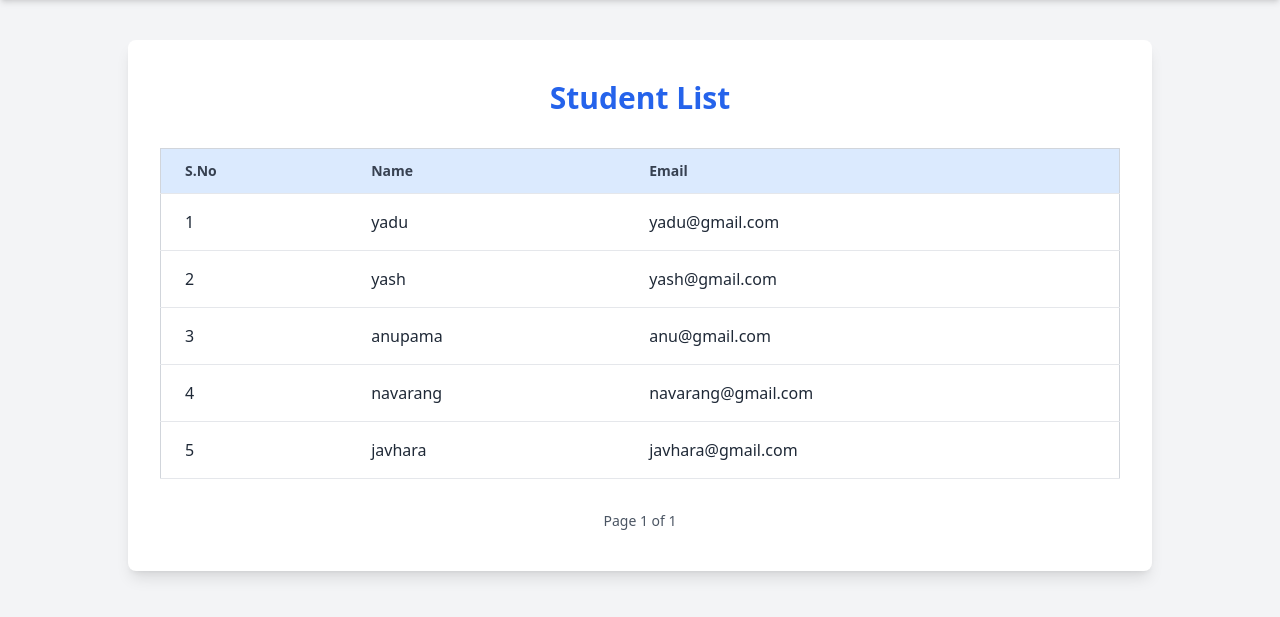
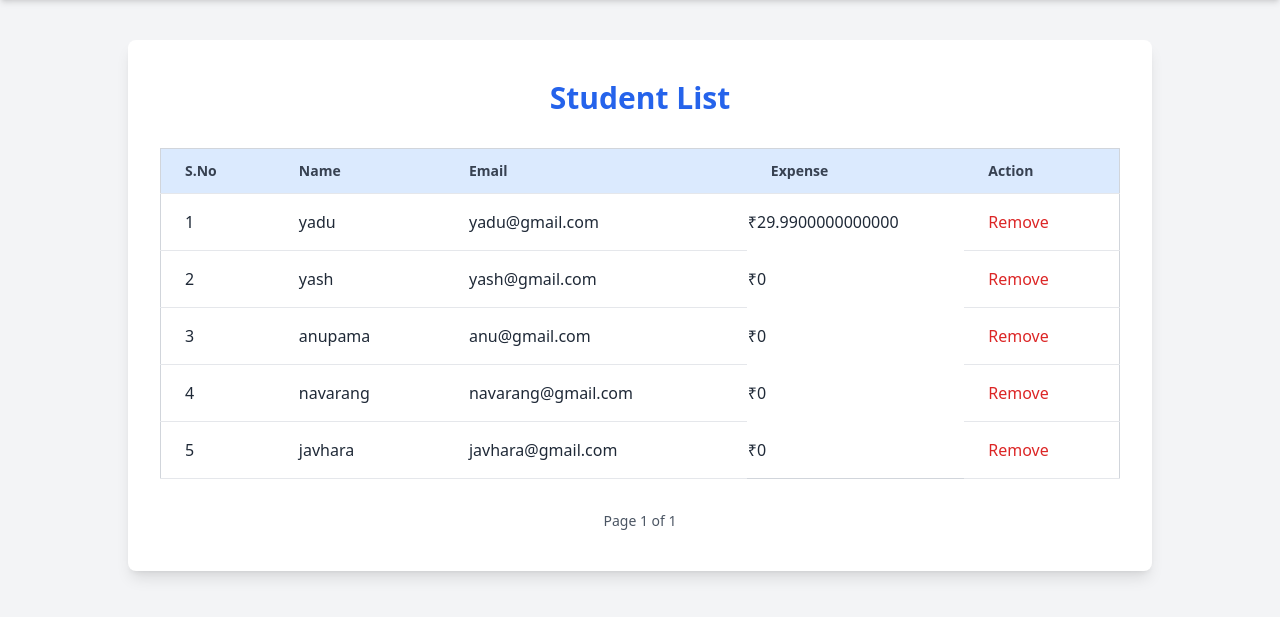
Before and after one commit to YashKrishna7/mini-project, a Django app: page /view_students/ in a window 1280 px wide. Shown: the part 72-689 px from the top of the page. Run offline with Django 5.2, Linux system fonts and the light colour scheme; a user stored in the database is signed in; data comes from the database, SQL or seed files in the repository; both versions use the stored data as it was after the commit; some libraries are stand-ins or nearby versions.

Commit message:
9th commit

```diff
--- a/feast/urls.py
+++ b/feast/urls.py
@@ -49,6 +49,7 @@
     # path('admin_home/', home_view, name='home_view'),
     # path('student_home/', home_view, name='home_view'),
     path('students_details/', canteen_student_details, name='student_details'),
+    path('delete-student/<int:student_id>/', delete_student, name='delete_student'),
     # path("select-in/", select_in_option, name="select_in_option"),
     path("student_added_success/", student_added_success, name="student_added_success"),
     path("view_students/", view_students, name="view_students"),
--- a/feast/views.py
+++ b/feast/views.py
@@ -306,20 +306,39 @@
 #     return render(request, '#', {'students': students})
 
 
+
+from django.db.models import Sum
 from django.core.paginator import Paginator
+from django.contrib import messages
+from django.shortcuts import render, redirect
+from .models import User
 
 def view_students(request):
-    if request.user.user_type != 'admin' and request.user.user_type != 'college_admin':
-        messages.error( "You do not have permission to view this page.")
+    if request.user.user_type not in ['admin', 'college_admin']:
+        messages.error(request, "You do not have permission to view this page.")
         return redirect('home')
 
-    student_list = User.objects.filter(user_type='student')
-    paginator = Paginator(student_list, 10)  # Show 10 students per page
+    # Use correct reverse relationship: 'order'
+    student_list = User.objects.filter(user_type='student').annotate(
+        total_expense=Sum('order__total_price')
+    )
+
+    paginator = Paginator(student_list, 10)
     page_number = request.GET.get('page')
     page_obj = paginator.get_page(page_number)
 
     return render(request, 'student_list.html', {'page_obj': page_obj})
+from django.http import HttpResponseForbidden
 
+@login_required
+def delete_student(request, student_id):
+    if not request.user.is_superuser:  # Or other permission check
+        return HttpResponseForbidden("Access Denied")
+
+    if request.method == 'POST':
+        student = get_object_or_404(User, id=student_id)
+        student.delete()
+    return redirect('view_students')
 
 # from datetime import date, timedelta
 # from calendar import monthrange
--- a/templates/attendance.html
+++ b/templates/attendance.html
@@ -4,12 +4,9 @@
     <meta charset="UTF-8">
     <meta name="viewport" content="width=device-width, initial-scale=1.0">
     <title>Monthly Attendance</title>
-    <!-- TailwindCSS CDN -->
     <script src="https://cdn.tailwindcss.com"></script>
 </head>
 <body class="bg-gray-50">
-
-    <!-- Navbar -->
     <nav class="bg-blue-600 text-white p-4">
         <div class="container mx-auto flex justify-between items-center">
             <a href="#" class="text-2xl font-semibold">FEAST</a>
@@ -40,7 +37,7 @@
                 {% endfor %}
             </div>
 
-            <!-- Save Button -->
+
             <div class="mt-4 text-center">
                 <button type="submit" class="bg-blue-600 text-white px-6 py-3 rounded-md hover:bg-blue-700 transition duration-300">Save Attendance</button>
             </div>
--- a/templates/signin.html
+++ b/templates/signin.html
@@ -56,7 +56,7 @@
                 Sign In
             </button>
 
-            <div class="text-center">
+            {% comment %} <div class="text-center">
                 <p class="text-sm text-gray-600">
                     Don't have an account?
                     <a href="add_student" className="text-blue-600 ml-2 hover:underline">
@@ -64,7 +64,7 @@
                       </a>
                      <a href="{% url 'add_student' %}" class="text-blue-600 hover:text-blue-500 font-medium">
                         Sign Up
-                    </a>
+                    </a> {% endcomment %}
                 </p>
             </div>
         </form>
--- a/templates/student_list.html
+++ b/templates/student_list.html
@@ -1,3 +1,84 @@
+{% comment %} <!DOCTYPE html>
+<html lang="en">
+<head>
+    <meta charset="UTF-8">
+    <meta name="viewport" content="width=device-width, initial-scale=1.0">
+    <title>Student List</title>
+    <script src="https://cdn.tailwindcss.com"></script>
+</head>
+<body class="bg-gray-100 text-gray-800">
+
+    <!-- Navbar -->
+    <nav class="bg-white shadow-md">
+        <div class="max-w-7xl mx-auto px-6 py-4 flex justify-between items-center">
+            <h1 class="text-2xl font-bold text-blue-600">FEAST</h1>
+            <a href="{% url 'logout' %}" class="bg-green-500 text-white px-4 py-2 rounded hover:bg-green-600 transition">
+                Sign Out
+            </a>
+        </div>
+    </nav>
+
+    <!-- Main content -->
+    <div class="max-w-5xl mx-auto mt-10 py-10 px-8 bg-white rounded-lg shadow-lg">
+        <h2 class="text-3xl font-bold mb-8 text-center text-blue-600">Student List</h2>
+
+        <!-- Student Table -->
+        <div class="overflow-x-auto">
+            <table class="min-w-full border border-gray-300 rounded-md text-left">
+                <thead class="bg-blue-100">
+                    <tr>
+                        <th class="px-6 py-3 text-sm font-semibold text-gray-700 border-b">S.No</th>
+                        <th class="px-6 py-3 text-sm font-semibold text-gray-700 border-b">Name</th>
+                        <th class="px-6 py-3 text-sm font-semibold text-gray-700 border-b">Email</th>
+                        <th class="px-6 py-3 text-sm font-semibold text-gray-700 border-b">Expense</th>
+                    </tr>
+                </thead>
+                <tbody>
+                    {% for student in page_obj %}
+                        <tr class="hover:bg-blue-50">
+                            <td class="px-6 py-4 border-b">{{ forloop.counter }}</td>
+                            <td class="px-6 py-4 border-b">{{ student.username }}</td>
+                            <td class="px-6 py-4 border-b">{{ student.email }}</td>
+                            <td>₹{{ student.total_expense|default:0 }}</td>
+                        </tr>
+                    {% empty %}
+                        <tr>
+                            <td colspan="3" class="text-center py-4 text-gray-500">No students found.</td>
+                        </tr>
+                    {% endfor %}
+                </tbody>
+            </table>
+        </div>
+
+        <!-- Pagination -->
+        <div class="mt-8 flex justify-between items-center text-sm text-gray-700">
+            {% if page_obj.has_previous %}
+                <div class="space-x-2">
+                    <a href="?page=1" class="px-4 py-2 bg-gray-200 rounded hover:bg-gray-300">&laquo; First</a>
+                    <a href="?page={{ page_obj.previous_page_number }}" class="px-4 py-2 bg-gray-200 rounded hover:bg-gray-300">Previous</a>
+                </div>
+            {% else %}
+                <div></div>
+            {% endif %}
+
+            <span class="text-gray-600">
+                Page {{ page_obj.number }} of {{ page_obj.paginator.num_pages }}
+            </span>
+
+            {% if page_obj.has_next %}
+                <div class="space-x-2">
+                    <a href="?page={{ page_obj.next_page_number }}" class="px-4 py-2 bg-gray-200 rounded hover:bg-gray-300">Next</a>
+                    <a href="?page={{ page_obj.paginator.num_pages }}" class="px-4 py-2 bg-gray-200 rounded hover:bg-gray-300">Last &raquo;</a>
+                </div>
+            {% else %}
+                <div></div>
+            {% endif %}
+        </div>
+    </div>
+</body>
+</html> {% endcomment %}
+
+
 <!DOCTYPE html>
 <html lang="en">
 <head>
@@ -30,6 +111,8 @@
                         <th class="px-6 py-3 text-sm font-semibold text-gray-700 border-b">S.No</th>
                         <th class="px-6 py-3 text-sm font-semibold text-gray-700 border-b">Name</th>
                         <th class="px-6 py-3 text-sm font-semibold text-gray-700 border-b">Email</th>
+                        <th class="px-6 py-3 text-sm font-semibold text-gray-700 border-b">Expense</th>
+                        <th class="px-6 py-3 text-sm font-semibold text-gray-700 border-b">Action</th>
                     </tr>
                 </thead>
                 <tbody>
@@ -38,6 +121,11 @@
                             <td class="px-6 py-4 border-b">{{ forloop.counter }}</td>
                             <td class="px-6 py-4 border-b">{{ student.username }}</td>
                             <td class="px-6 py-4 border-b">{{ student.email }}</td>
+                            <td>₹{{ student.total_expense|default:0 }}</td>
+                            <td class="px-6 py-4 border-b">
+                                <form method="post" action="{% url 'delete_student' student.id %}" style="display:inline;">
+                                    {% csrf_token %}
+                                    <button type="submit" class="text-red-600 hover:underline">Remove</button>
                         </tr>
                     {% empty %}
                         <tr>
```
Also changed, not shown: templates/confirm_delete.html (added, +18 -0 lines), templates/in_details.html (+0 -11 lines), db.sqlite3.
